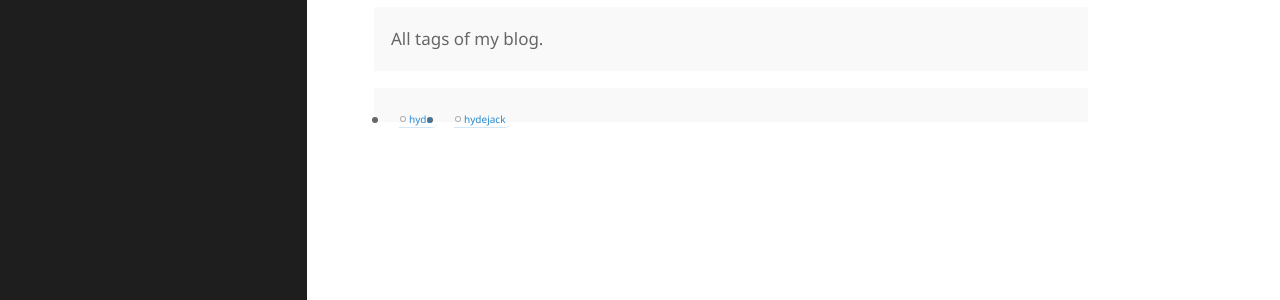
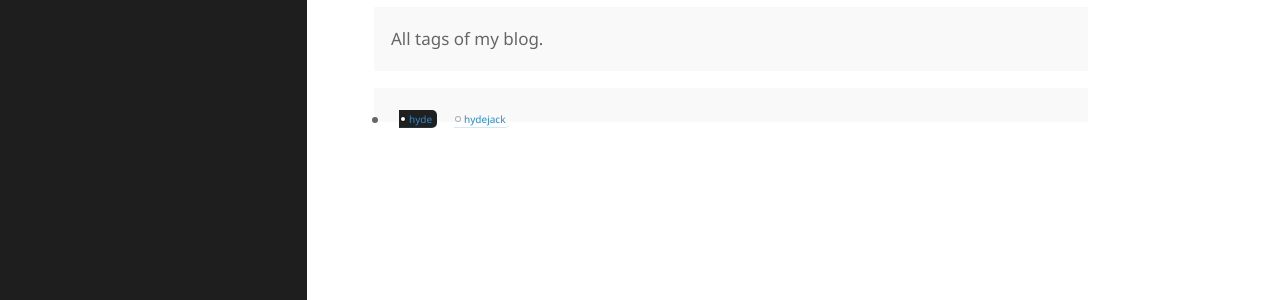
Before and after one commit to sunping0612/blog, a Jekyll site: the page built from _featured_tags/all.md, in a window 1280 px wide. Shown: the part 139-439 px from the top of the page. Built offline with Jekyll 4.4.1, drawn with Linux system fonts in a browser that asks for light colours; some web fonts are replaced.

Commit message:
Update tags.html

```diff
--- a/_layouts/tags.html
+++ b/_layouts/tags.html
@@ -38,7 +38,7 @@ layout: base
   {% assign tags = pages | concat: documents | sort: "order" %}
   {% for tag in tags %}
     <li class="tag-list-item">
-      <a href="/tag/{{ tag.slug }}" class="tag" style="backgroud-color: {{tag.accent_image.background}}">{{ tag.slug }}</a>
+      <a href="/tag/{{ tag.slug }}" class="tag" style="background-color: {{tag.accent_image.background}}">{{ tag.slug }}</a>
     </li>
   {% endfor %}
 </ul>
```
